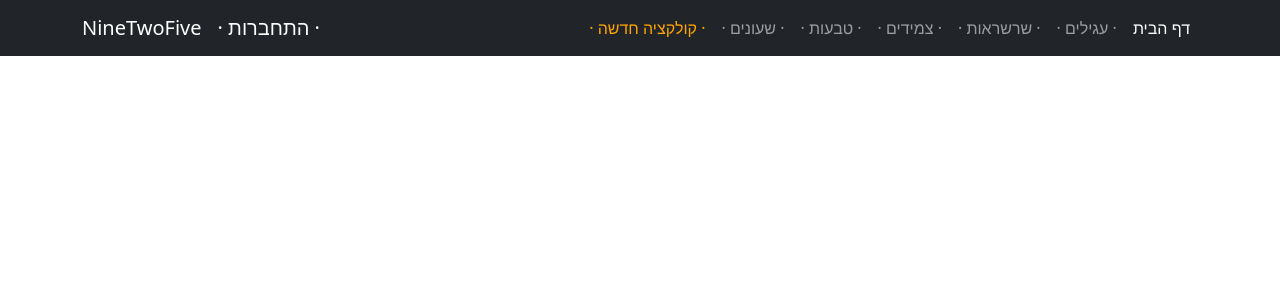
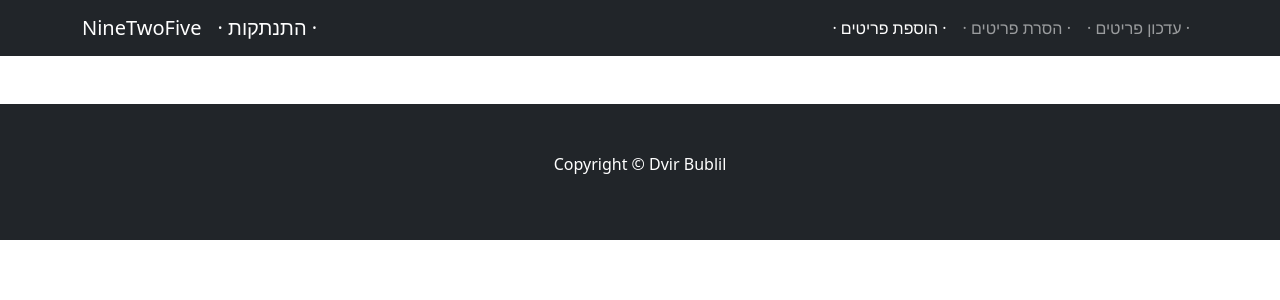
Before and after one commit to dvirbublil02/ninetwofive, a React (Create React App) app in the folder client/ninetwofive/: page /Add in a window 1280 px wide. Shown: the top 300 px of the page. Built offline with nearby package versions, Linux system fonts and the light colour scheme; no server answers.

Commit message:
adding new files, modified existing files - > main thing was to work on routes

```diff
--- a/client/ninetwofive/src/components/LoginForm.jsx
+++ b/client/ninetwofive/src/components/LoginForm.jsx
@@ -36,6 +36,7 @@ export const LoginForm = () => {
        console.log('User created successfully');
        setModalMessage('! התחברת בהצלחה ');
        setShowModal(true);
+
 
        // Use navigate to redirect the user to a new page after successful login
         navigate('/Owners');
--- /dev/null
+++ b/client/ninetwofive/src/components/OwnerNav.jsx
@@ -0,0 +1,23 @@
+import {Container,Nav,Navbar} from "react-bootstrap";
+import {NavLink} from 'react-router-dom';
+
+export const OwnerNav =() =>{
+  return(
+    <div className="Main">
+    <Navbar expand="lg" className="navbar navbar-dark bg-dark" >
+    <Container>
+      <Navbar.Brand>NineTwoFive</Navbar.Brand>
+      <Navbar.Brand as={NavLink} to="/Home">· התנתקות ·</Navbar.Brand>
+      <Navbar.Toggle aria-controls="basic-navbar-nav" />
+      <Navbar.Collapse id="basic-navbar-nav">
+        <Nav className="ms-auto ">
+          <Nav.Link as={NavLink} to="/Add">· הוספת פריטים ·</Nav.Link>
+          <Nav.Link as={NavLink} to="/Remove">· הסרת פריטים ·</Nav.Link>
+          <Nav.Link as={NavLink} to="/Edit">· עדכון פריטים ·</Nav.Link>
+        </Nav>
+      </Navbar.Collapse>
+    </Container>
+    </Navbar>
+    </div>
+  );
+};
--- /dev/null
+++ b/client/ninetwofive/src/pages/Add.js
@@ -0,0 +1,13 @@
+
+import { Footer } from "../components/MainFooter";
+
+
+export const Add =() =>{
+  return(
+
+    <div className="Main">
+
+     <Footer />
+  </div>
+  );
+};
--- a/client/ninetwofive/src/pages/App.js
+++ b/client/ninetwofive/src/pages/App.js
@@ -14,19 +14,28 @@ import { Rings } from "./Rings";
 import { New } from "./New";
 import { WebRules } from "./WebRules";
 import { Owners} from "./Owners";
+import { Edit } from "./Edit";
+import { Add } from "./Add";
+import { Remove } from "./Remove";
+import { OwnerNav } from "../components/OwnerNav";
 
 function App() {
   const location = useLocation();
   const isOwnersRoute = location.pathname === '/Owners';
+  const isRemoveRoute = location.pathname === '/Remove';
+  const isEditRoute = location.pathname === '/Edit';
+  const isAddRoute = location.pathname === '/Add';
   return (
     //we need to route the pagees then to call it we need to use link
     <div className="App" id ="home">
       <div className="Nav">
-      {isOwnersRoute ? null : <Navibar />}
-      </div>
+      {isOwnersRoute ? <OwnerNav /> : isRemoveRoute ?
+      <OwnerNav /> : isEditRoute ? <OwnerNav /> :
+      isAddRoute ? <OwnerNav /> : <Navibar />} </div>
 
       <div className="routes">
         <Routes>
+        {/**this is the public routes */}
         <Route path="/" element={<Home />}/>
           <Route path="/Home" element={<Home />}/>
           <Route path="/Login" element={<Login />}/>
@@ -37,7 +46,11 @@ function App() {
           <Route path="/Rings" element={<Rings />}/>
           <Route path="/New" element={<New />}/>
           <Route path="/WebRules" element={<WebRules />}/>
+          {/**this is the protected routes */}
           <Route path="/Owners" element={<Owners />}/>
+          <Route path="/Edit" element={<Edit />}/>
+          <Route path="/Remove" element={<Remove />}/>
+          <Route path="/Add" element={<Add />}/>
         </Routes>
 
         </div>
--- /dev/null
+++ b/client/ninetwofive/src/pages/Edit.js
@@ -0,0 +1,13 @@
+
+import { Footer } from "../components/MainFooter";
+
+
+export const Edit =() =>{
+  return(
+
+    <div className="Main">
+
+     <Footer />
+  </div>
+  );
+};
--- a/client/ninetwofive/src/pages/Owners.js
+++ b/client/ninetwofive/src/pages/Owners.js
@@ -1,27 +1,14 @@
 import { Footer } from "../components/MainFooter";
-import {Container,Nav,Navbar} from "react-bootstrap";
-import {NavLink} from 'react-router-dom';
+
 
 export const Owners =() =>{
+
   return(
+      <div>
 
-        <div className="Main">
-        <Navbar expand="lg" className="navbar navbar-dark bg-dark" >
-        <Container>
-          <Navbar.Brand>NineTwoFive</Navbar.Brand>
-          <Navbar.Brand as={NavLink} to="/Home">· התנתקות ·</Navbar.Brand>
-          <Navbar.Toggle aria-controls="basic-navbar-nav" />
-          <Navbar.Collapse id="basic-navbar-nav">
-            <Nav className="ms-auto ">
-              <Nav.Link as={NavLink} to="/Watches">· הוספת פריטים ·</Nav.Link>
-              <Nav.Link as={NavLink} to="/Watches">· הסרת פריטים ·</Nav.Link>
-              <Nav.Link as={NavLink} to="/Watches">· עדכון פריטים ·</Nav.Link>
-            </Nav>
-          </Navbar.Collapse>
-        </Container>
-        </Navbar>
 
-      <Footer />
-    </div>
+         <Footer />
+      </div>
+
     );
   };
--- /dev/null
+++ b/client/ninetwofive/src/pages/Remove.js
@@ -0,0 +1,13 @@
+
+import { Footer } from "../components/MainFooter";
+
+
+export const Remove =() =>{
+  return(
+
+    <div className="Main">
+
+     <Footer />
+  </div>
+  );
+};
```
